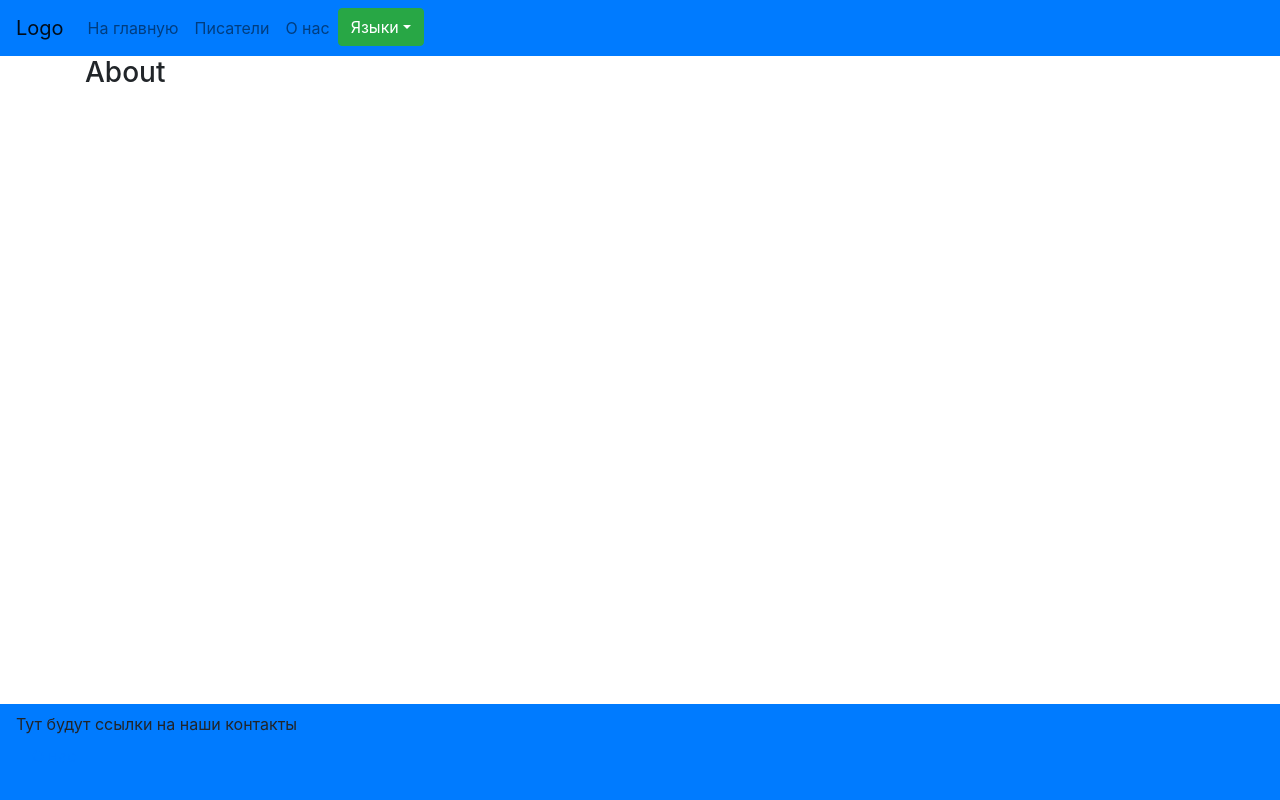
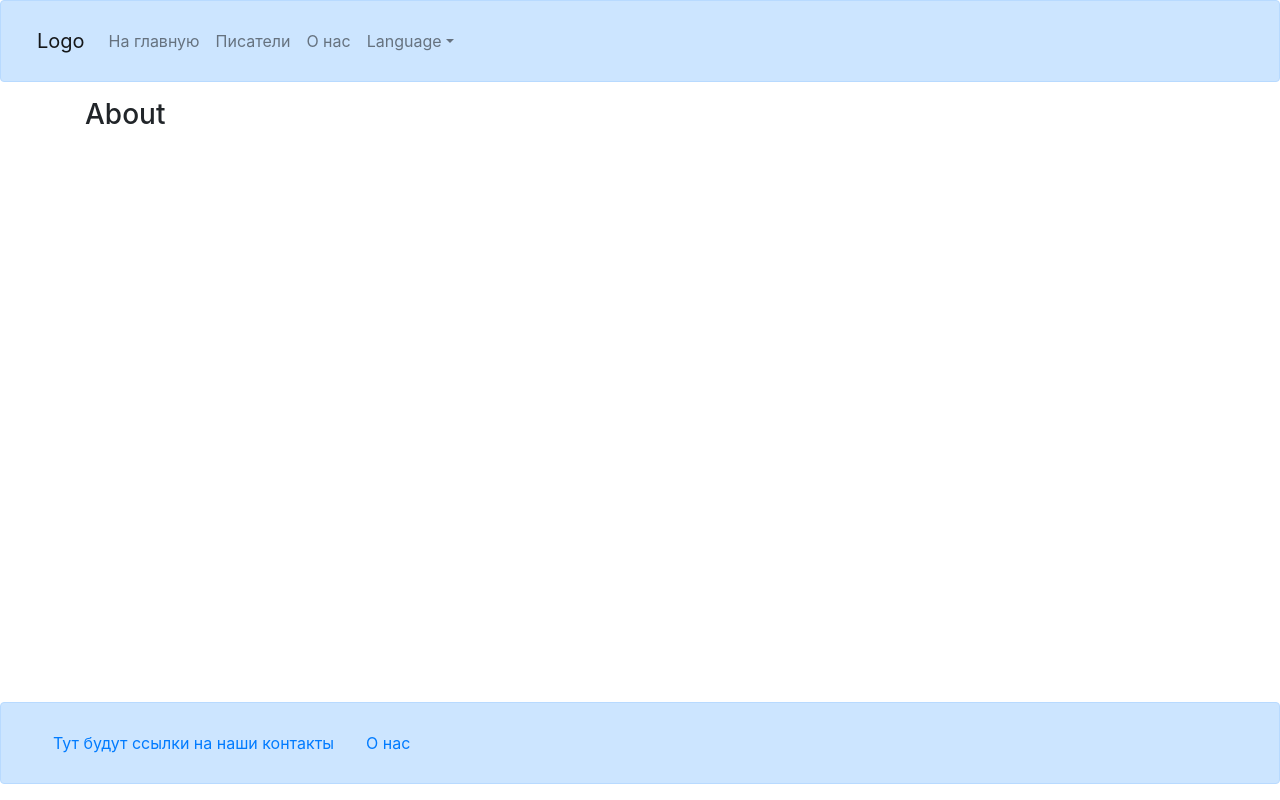
Before and after one commit to Guseff/culture-portal, a React app: page /about in a window 1280 px wide. Built offline with nearby package versions, Linux system fonts and the light colour scheme.

Commit message:
refactor: styling header and footer

```diff
--- /dev/null
+++ b/src/components/Footer/Footer.module.css
@@ -0,0 +1,11 @@
+.footer {
+    margin-bottom: 0;
+}
+
+.footer_item {
+    justify-content: space-between;
+}
+
+.footer_item a {
+    color: rgba(0,0,0,.5);
+}
--- a/src/components/Footer/Footer.tsx
+++ b/src/components/Footer/Footer.tsx
@@ -1,21 +1,22 @@
 import * as React from 'react';
+import './Footer.module.css';
 
-import { Navbar } from 'react-bootstrap';
+import { Navbar, Alert } from 'react-bootstrap';
 import { Link } from 'react-router-dom';
 import { Nav } from 'react-bootstrap';
 
 const Footer = () => {
   return (
-    <footer className=" bg-primary fixed-bottom">
-      <Navbar color="dark">
-        <address>
-          <a>Тут будут ссылки на наши контакты</a>
-          <Nav.Link as={Link} to="/author">
-            О нас
-          </Nav.Link>
-        </address>
+    <Alert variant="primary" className="footer fixed-bottom">
+      <Navbar className="footer_item">
+        <Nav.Link as={Link} to="/author">
+          Тут будут ссылки на наши контакты
+        </Nav.Link>
+        <Nav.Link as={Link} to="/author">
+          О нас
+        </Nav.Link>
       </Navbar>
-    </footer>
+    </Alert>
   );
 };
 
--- /dev/null
+++ b/src/components/Header/Header.module.css
@@ -0,0 +1,7 @@
+.header {
+    font-size: large;
+}
+
+.header_logo {
+    flex-grow: 1;
+}
--- a/src/components/Header/Header.tsx
+++ b/src/components/Header/Header.tsx
@@ -1,14 +1,17 @@
 import * as React from 'react';
+import './Header.module.css';
 
 import { Link } from 'react-router-dom';
-import { Navbar, Nav, Dropdown } from 'react-bootstrap';
+import { Navbar, Nav, NavDropdown, Alert } from 'react-bootstrap';
 
 const Header = () => {
   return (
-    <header className=" bg-primary">
-      <Navbar>
-        <Navbar.Brand href="/">Logo</Navbar.Brand>
-        <Nav className="mr-auto">
+    <Alert variant="primary">
+      <Navbar className="header">
+        <Navbar.Brand className="header_logo" href="/">
+          Logo
+        </Navbar.Brand>
+        <Nav>
           <Nav.Link as={Link} to="/">
             На главную
           </Nav.Link>
@@ -18,20 +21,16 @@ const Header = () => {
           <Nav.Link as={Link} to="/about">
             О нас
           </Nav.Link>
-          <Dropdown>
-            <Dropdown.Toggle variant="success" id="dropdown-basic">
-              Языки
-            </Dropdown.Toggle>
-
-            <Dropdown.Menu>
-              <Dropdown.Item href="#/action-1">ru</Dropdown.Item>
-              <Dropdown.Item href="#/action-2">be</Dropdown.Item>
-              <Dropdown.Item href="#/action-3">eng</Dropdown.Item>
-            </Dropdown.Menu>
-          </Dropdown>
+        </Nav>
+        <Nav>
+          <NavDropdown title="Language" id="basic-nav-dropdown">
+            <NavDropdown.Item href="#ru">ru</NavDropdown.Item>
+            <NavDropdown.Item href="#eng">eng</NavDropdown.Item>
+            <NavDropdown.Item href="#be">be</NavDropdown.Item>
+          </NavDropdown>
         </Nav>
       </Navbar>
-    </header>
+    </Alert>
   );
 };
 
--- a/src/views/Main.tsx
+++ b/src/views/Main.tsx
@@ -1,5 +1,5 @@
 import * as React from 'react';
-import { Row, Col, Container } from 'react-bootstrap';
+import { Row, Col, Container, Image } from 'react-bootstrap';
 
 class Main extends React.Component {
   title: string;
@@ -32,7 +32,7 @@ class Main extends React.Component {
         <Row>
           <Col>
             <h2>Имя писателя</h2>
-            <img src="" alt="фото писателя" />
+            <Image src="../171x180" rounded alt="фото писателя" />
             <h3>годы жизни</h3>
             <p>Информация о писателе (коротко)</p>
             <button>Узнать больше</button>
```
